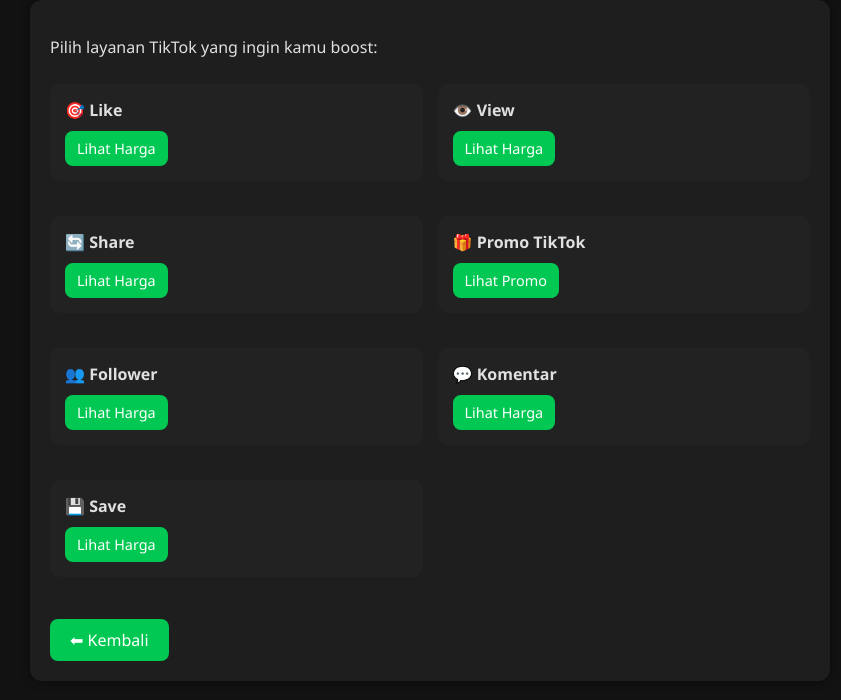
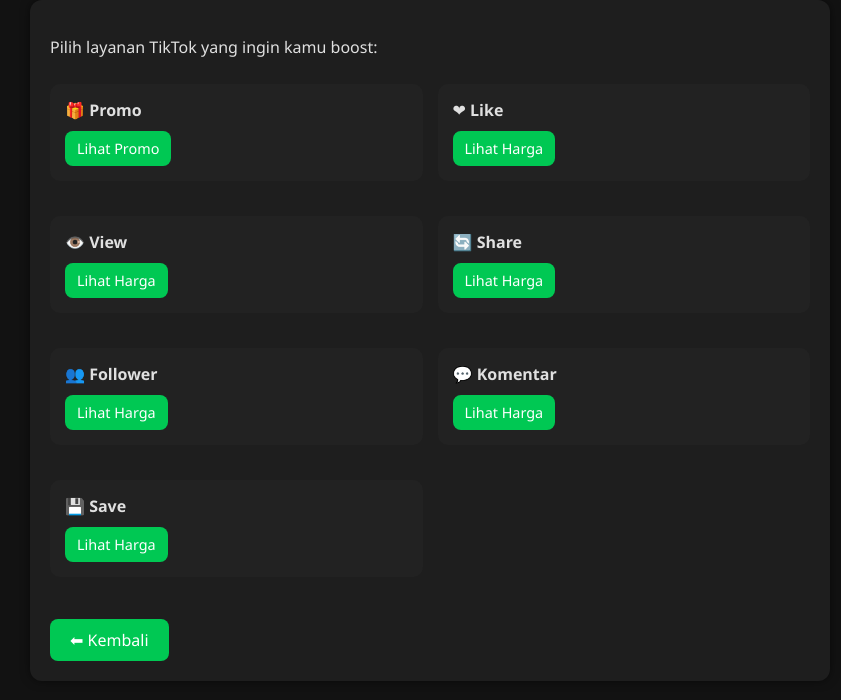
Before and after one commit to ferdysosmed/ferdysosmed.github.io, a plain HTML site: page tiktok/index.html in a window 1280 px wide. Shown: the part 106-806 px from the top of the page, without its empty margins (210-1051 px from the left). Drawn offline with Linux system fonts and the light colour scheme.

Commit message:
Update index.html

```diff
--- a/tiktok/index.html
+++ b/tiktok/index.html
@@ -34,7 +34,12 @@
 
       <div class="service-grid">
         <div class="service-card">
-          🎯 <strong>Like</strong><br>
+          🎁 <strong>Promo</strong><br>
+          <a href="promo.html" class="button">Lihat Promo</a>
+        </div>
+
+        <div class="service-card">
+          ❤ <strong>Like</strong><br>
           <a href="like.html" class="button">Lihat Harga</a>
         </div>
 
@@ -46,11 +51,6 @@
         <div class="service-card">
           🔄 <strong>Share</strong><br>
           <a href="share.html" class="button">Lihat Harga</a>
-        </div>
-
-        <div class="service-card">
-          🎁 <strong>Promo TikTok</strong><br>
-          <a href="promo.html" class="button">Lihat Promo</a>
         </div>
 
         <div class="service-card">
```
